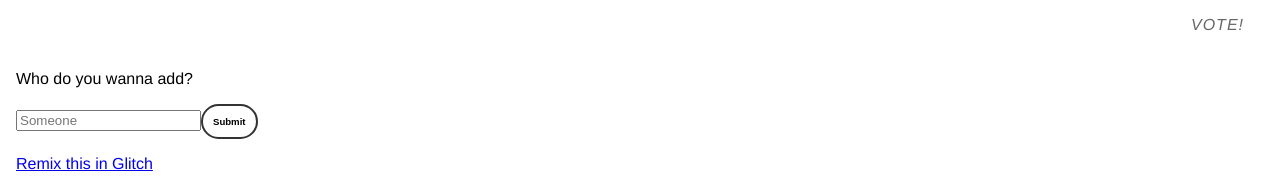
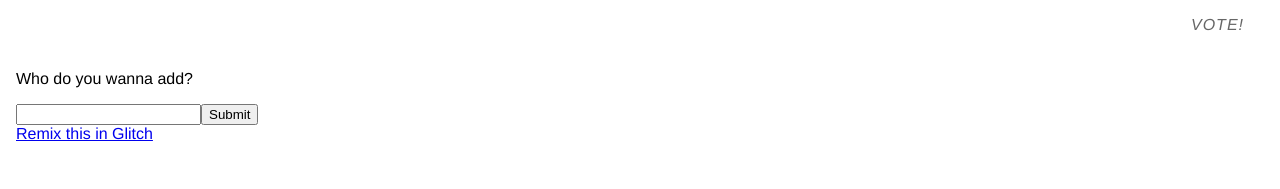
Before and after one commit to Sgtpluck/mfk, an Angular app in the folder web/: page / in a window 1280 px wide. Shown: the part 432-621 px from the top of the page. Built offline with nearby package versions, Linux system fonts and the light colour scheme.

Commit message:
wikipedia search now working :wee:

```diff
--- a/web/src/app/app.component.html
+++ b/web/src/app/app.component.html
@@ -59,17 +59,7 @@
       </tbody>
     </table>
 
-    <div>
-      <p>Who do you wanna add?</p>
-      <form>
-        <input type="text" maxlength="100" placeholder="Someone">
-        <button type="submit">Submit</button>
-      </form>
-      <section class="people">
-        <ul id="people">
-        </ul>
-      </section>
-    </div>
+    <wikipedia-search></wikipedia-search>
 
     <footer>
       <a href="https://glitch.com">
--- /dev/null
+++ b/web/src/app/wikipedia/wikipedia-search.component.ts
@@ -0,0 +1,27 @@
+import { Component } from '@angular/core';
+import { WikipediaService } from './wikipedia.service';
+import { FormControl } from '@angular/forms';
+import { Observable }  from 'rxjs/Observable';
+import 'rxjs/add/operator/debounceTime';
+import 'rxjs/add/operator/distinctUntilChanged';
+import 'rxjs/add/operator/switchMap';
+
+@Component({
+  selector: 'wikipedia-search',
+  templateUrl: './wikipedia.component.html',
+})
+export class WikipediaSearchComponent {
+
+  term = new FormControl();
+  isPerson: boolean = false;
+  errorMessage;
+
+  constructor(private wikipediaService: WikipediaService) {}
+
+  attempt_to_add() {
+    this.wikipediaService.validatePerson(this.term.value)
+                      .subscribe(
+                        isPerson => this.isPerson = isPerson,
+                        error =>  this.errorMessage = <any>error);
+  }
+}
--- /dev/null
+++ b/web/src/app/wikipedia/wikipedia.component.html
@@ -0,0 +1,10 @@
+<div>
+  <p>Who do you wanna add?</p>
+  <form>
+      <input type="text" [formControl]="term">
+    <button type="submit" (click)="attempt_to_add()">Submit</button>
+  </form>
+  <div *ngIf="isPerson">
+    THAT IS A PERSON.
+  </div>
+</div>
--- /dev/null
+++ b/web/src/app/wikipedia/wikipedia.service.ts
@@ -0,0 +1,31 @@
+import { Injectable } from '@angular/core';
+import { URLSearchParams, Http, Response } from '@angular/http';
+
+@Injectable()
+export class WikipediaService {
+
+  constructor(private http: Http) {}
+
+  validatePerson(term: string) {
+    let search = new URLSearchParams()
+    search.set('action', 'query');
+    search.set('titles', term);
+    search.set('prop', 'categories');
+    search.set('format', 'json');
+    search.set('origin', '*');
+    return this.http.get('https://en.wikipedia.org/w/api.php?', { search })
+                .map((res) => {
+                  return this.checkIfPerson(res.json())
+                });
+  }
+  private checkIfPerson(wiki_data) {
+    let is_person = false;
+    // this awful line is necessary because the wikipedia API uses the page ID
+    // as a key, and also does not give you any way to get at that key. So, cool.
+    let cats = Object.keys(wiki_data.query.pages).map(k => wiki_data.query.pages[k])[0].categories
+    for (let cat of cats) {
+      if (cat.title.match("birth")) { is_person = true; }
+    }
+    return is_person;
+  }
+}
```
Also changed, not shown: web/src/app/app.module.ts (+8 -5 lines).
